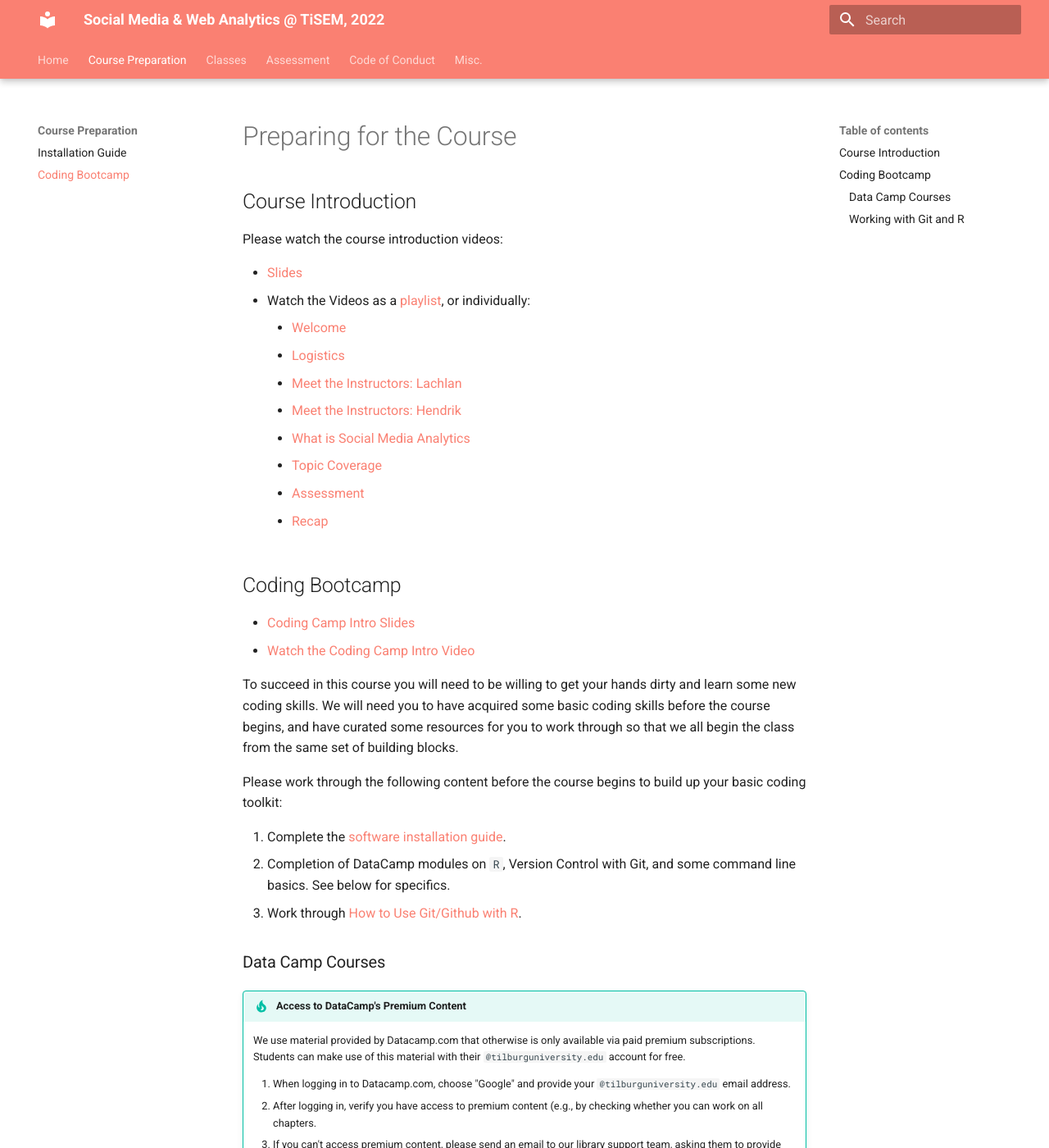
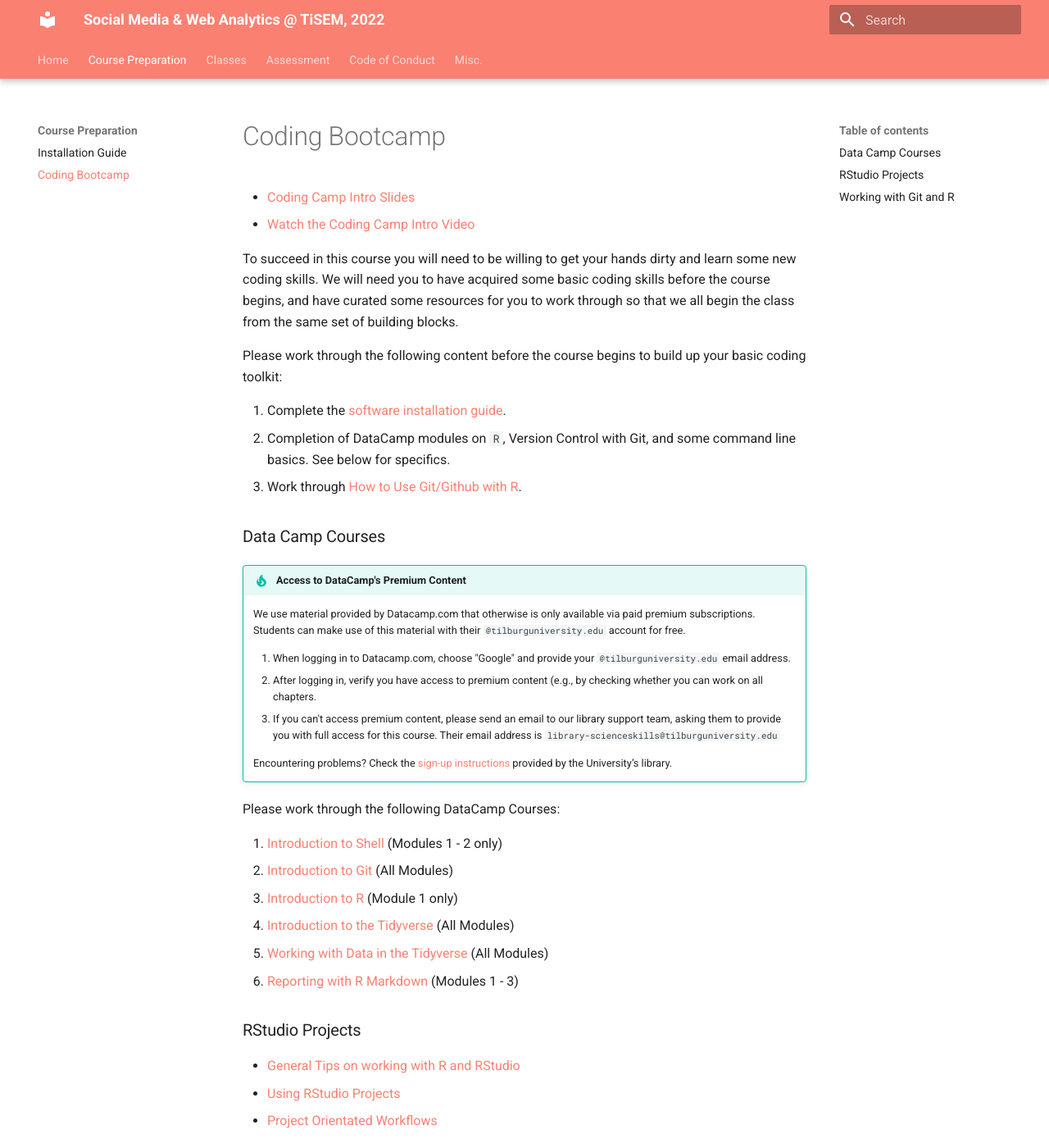
Before and after one commit to tisem-digital-marketing/2022-smwa, an MkDocs documentation site: the page built from docs/course_prep/course_prep.md, in a window 1280 px wide and 1400 px high. Shown: the whole window at 82% size. Built offline with MkDocs 1.6.1 and Material for MkDocs 9.7.7, drawn with Linux system fonts in a browser that asks for light colours.

Commit message:
update course prep content

```diff
--- a/docs/course_prep.md
+++ b/docs/course_prep/course_prep.md
@@ -1,22 +1,3 @@
-# Preparing for the Course
-
-## Course Introduction
-
-Please watch the course introduction videos:
-
-* [Slides](assets/lectures/course_prep/smwa_intro.pdf)
-* Watch the Videos as a [playlist](https://www.youtube.com/watch?v=b8v6ZjOyPNA&list=PL9QkA7C7GRGVct5aKmivJXzhXKfA0tMWn), or individually:
-    * [Welcome](https://youtu.be/b8v6ZjOyPNA)
-    * [Logistics](https://youtu.be/AEWbQ16521A)
-    * [Meet the Instructors: Lachlan](https://youtu.be/mgsf25doADM)
-    * [Meet the Instructors: Hendrik](https://youtu.be/x1Fes2cd3uE)
-    * [What is Social Media Analytics](https://youtu.be/Lj0hbp2siIY)
-    * [Topic Coverage](https://youtu.be/zL08rQ2dwWU)
-    * [Assessment](https://youtu.be/KTLTdwLTQLc)
-    * [Recap](https://youtu.be/qyRuREG7nuk)
-
-## Coding Bootcamp
-
 * [Coding Camp Intro Slides](assets/lectures/course_prep/codecamp.pdf)
 * [Watch the Coding Camp Intro Video](https://youtu.be/kPZdgpJXHg0)
 
@@ -51,6 +32,12 @@
 5. [Working with Data in the Tidyverse](https://learn.datacamp.com/courses/working-with-data-in-the-tidyverse) (All Modules)
 6. [Reporting with R Markdown](https://learn.datacamp.com/courses/reporting-with-rmarkdown) (Modules 1 - 3)
 
+### RStudio Projects
+
+* [General Tips on working with R and RStudio](https://rstats.wtf/save-source.html)
+* [Using RStudio Projects](https://www.youtube.com/watch?v=hKoSJGWnFFA)
+* [Project Orientated Workflows](https://rstats.wtf/project-oriented-workflow.html)
+
 ### Working with Git and R
 
 Having learned the essentials from DataCamp in isolation, next you need to work through how to use them together.
--- a/mkdocs.yml
+++ b/mkdocs.yml
@@ -7,8 +7,8 @@
     - Course Objectives: home/course_objectives.md
     - Meet the Instructors: home/instructors.md
   - Course Preparation:
-    - Installation Guide: software_install.md
-    - Coding Bootcamp: course_prep.md
+    - Installation Guide: course_prep/software_install.md
+    - Coding Bootcamp: course_prep/course_prep.md
   - Classes:
     - Week 1 - Social Media: week_01.md
     - Week 2 - Online Reputation: week_02.md
```
Also changed, not shown: docs/course_prep/software_install.md (renamed from docs/software_install.md, +4 -5 lines).
